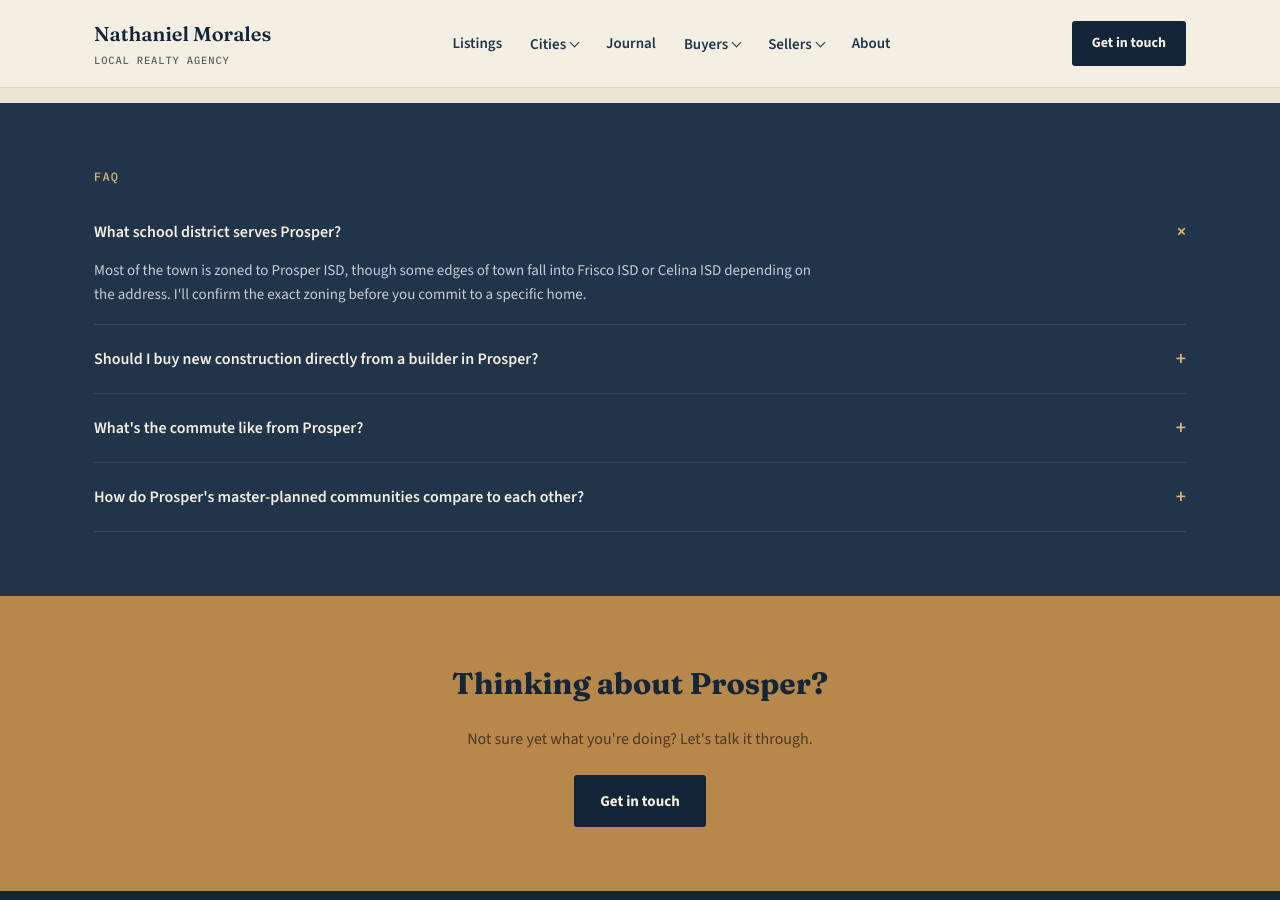
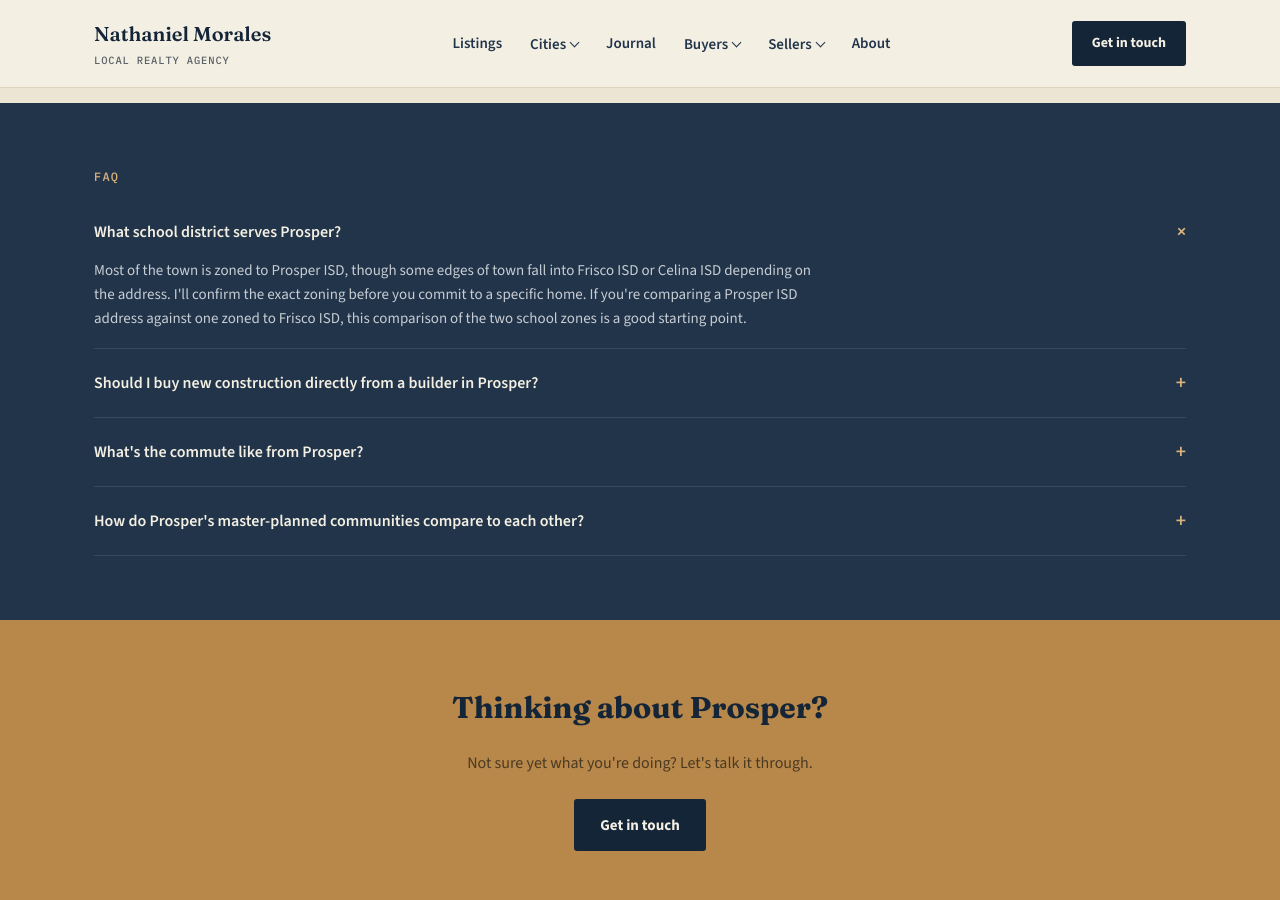
Before and after one commit to nathanielmorales7/deedanddoor, a Jekyll site: the page prosper.html, which Jekyll copies as it is, in a window 1280 px wide and 900 px high, scrolled down 1411 px. Built offline with Jekyll 4.4.1, drawn with Linux system fonts in a browser that asks for light colours.

Commit message:
Link Frisco vs. Prosper journal post from prosper.html
Added a link for comparison between Prosper ISD and Frisco ISD school zones.

```diff
--- a/prosper.html
+++ b/prosper.html
@@ -305,7 +305,7 @@
     <div class="faq-list">
       <div class="faq-item open">
         <div class="faq-q"><span>What school district serves Prosper?</span><span class="chev">+</span></div>
-        <div class="faq-a">Most of the town is zoned to Prosper ISD, though some edges of town fall into Frisco ISD or Celina ISD depending on the address. I'll confirm the exact zoning before you commit to a specific home.</div>
+        <div class="faq-a">Most of the town is zoned to Prosper ISD, though some edges of town fall into Frisco ISD or Celina ISD depending on the address. I'll confirm the exact zoning before you commit to a specific home. If you're comparing a Prosper ISD address against one zoned to Frisco ISD, <a href="journal-frisco-vs-prosper.html" class="journal-link">this comparison of the two school zones</a> is a good starting point.</div>
       </div>
       <div class="faq-item">
         <div class="faq-q"><span>Should I buy new construction directly from a builder in Prosper?</span><span class="chev">+</span></div>
```
